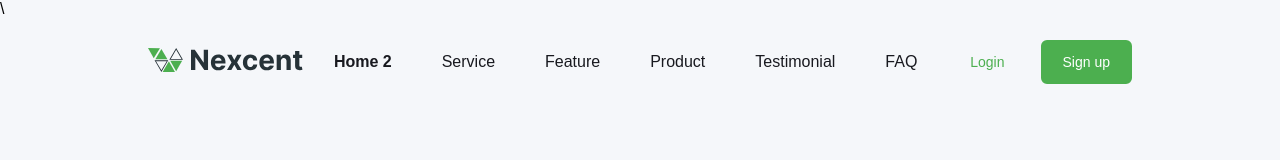
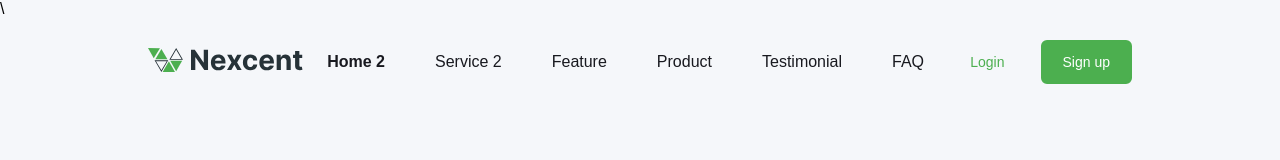
Before and after one commit to bd-any/example-git, a plain HTML site: page index.html in a window 1280 px wide. Drawn offline with Linux system fonts and the light colour scheme.

Commit message:
nav link text changed

```diff
--- a/index.html
+++ b/index.html
@@ -20,7 +20,7 @@
         <nav class="nav">
           <ul class="nav-ul">
             <li class="nav-list"><a href="#" class="nav-link active">Home 2</a></li>
-            <li class="nav-list"><a href="#" class="nav-link">Service</a></li>
+            <li class="nav-list"><a href="#" class="nav-link">Service 2</a></li>
             <li class="nav-list"><a href="#" class="nav-link">Feature</a></li>
             <li class="nav-list"><a href="#" class="nav-link">Product</a></li>
             <li class="nav-list"><a href="#" class="nav-link">Testimonial</a></li>
```
